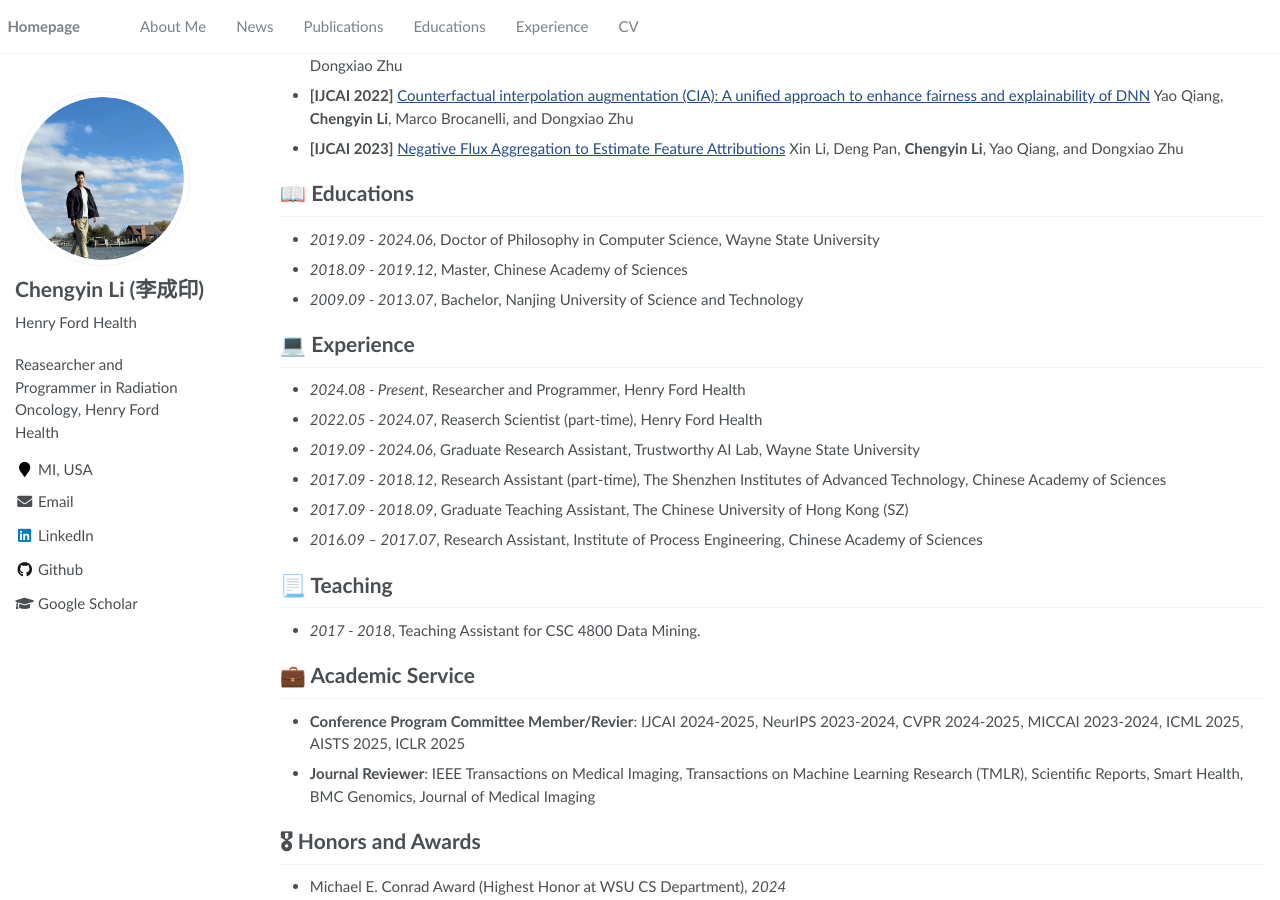
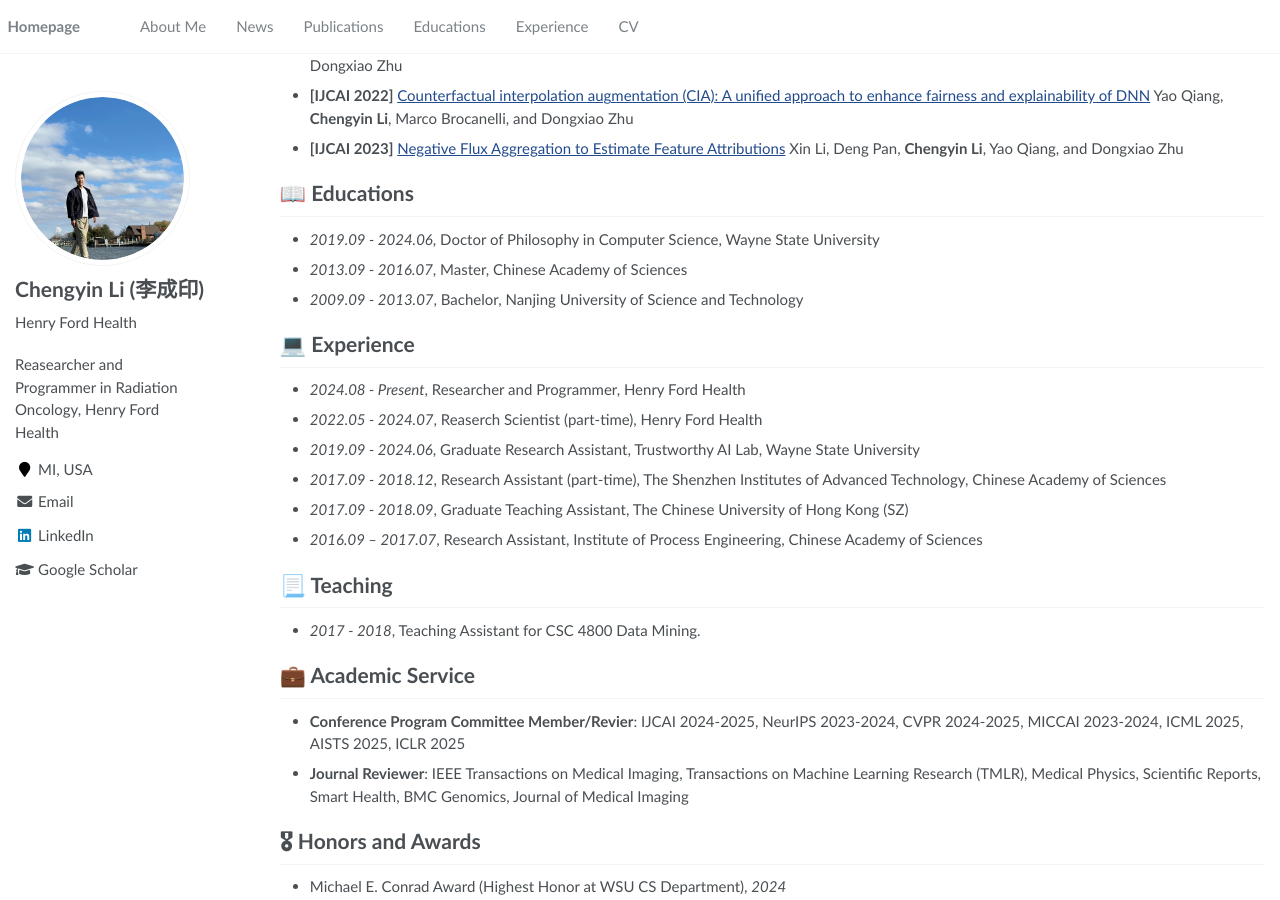
Before and after one commit to ChengyinLee/chengyinlee.github.io, a Jekyll site: the page built from _pages/about.md, in a window 1280 px wide and 900 px high, scrolled down 1298 px. Built offline with Jekyll 4.4.1, drawn with Linux system fonts in a browser that asks for light colours; some of the changed text lies outside the part shown.

Commit message:
more updates

```diff
--- a/_config.yml
+++ b/_config.yml
@@ -29,7 +29,7 @@ author:
   flickr           :
   facebook         :
   foursquare       :
-  github           : "ChengyinLee"
+  github           : # "ChengyinLee"
   google_plus      :
   keybase          :
   instagram        :
--- a/_pages/about.md
+++ b/_pages/about.md
@@ -66,7 +66,7 @@ Xin Li, Deng Pan, **Chengyin Li**, Yao Qiang, and Dongxiao Zhu
 
 # 📖 Educations
 - *2019.09 - 2024.06*, Doctor of Philosophy in Computer Science, Wayne State University
-- *2018.09 - 2019.12*, Master, Chinese Academy of Sciences
+- *2013.09 - 2016.07*, Master, Chinese Academy of Sciences
 - *2009.09 - 2013.07*, Bachelor, Nanjing University of Science and Technology
 
 # 💻 Experience
@@ -82,7 +82,7 @@ Xin Li, Deng Pan, **Chengyin Li**, Yao Qiang, and Dongxiao Zhu
 
 # 💼 Academic Service
 - **Conference Program Committee Member/Revier**: IJCAI 2024-2025, NeurIPS 2023-2024, CVPR 2024-2025, MICCAI 2023-2024, ICML 2025, AISTS 2025, ICLR 2025
-- **Journal Reviewer**: IEEE Transactions on Medical Imaging, Transactions on Machine Learning Research (TMLR), Scientific Reports, Smart Health, BMC Genomics, Journal of Medical Imaging
+- **Journal Reviewer**: IEEE Transactions on Medical Imaging, Transactions on Machine Learning Research (TMLR), Medical Physics, Scientific Reports, Smart Health, BMC Genomics, Journal of Medical Imaging
 
 
 # 🎖 Honors and Awards
```
Also changed, not shown: other parts of _pages/about.md (+3 -3 lines).
